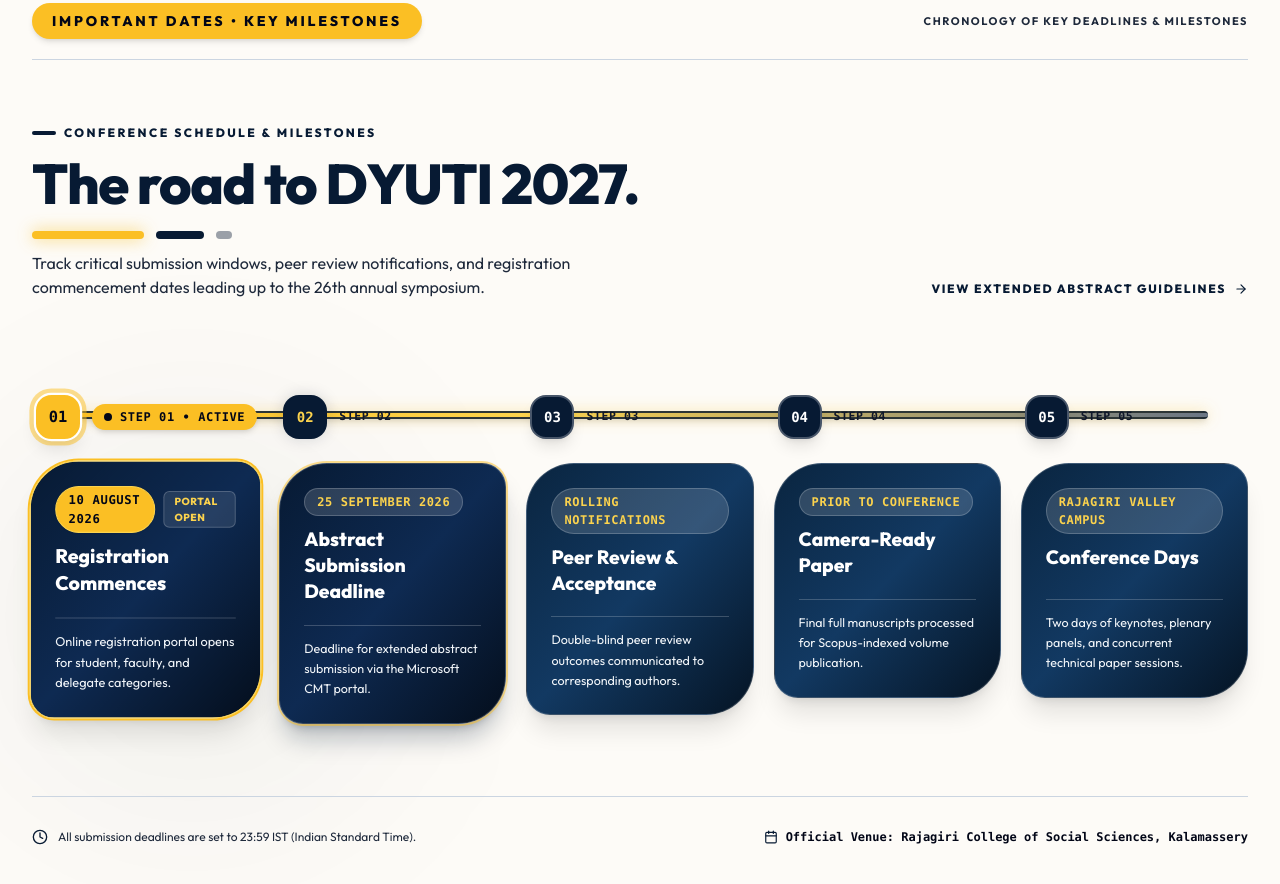
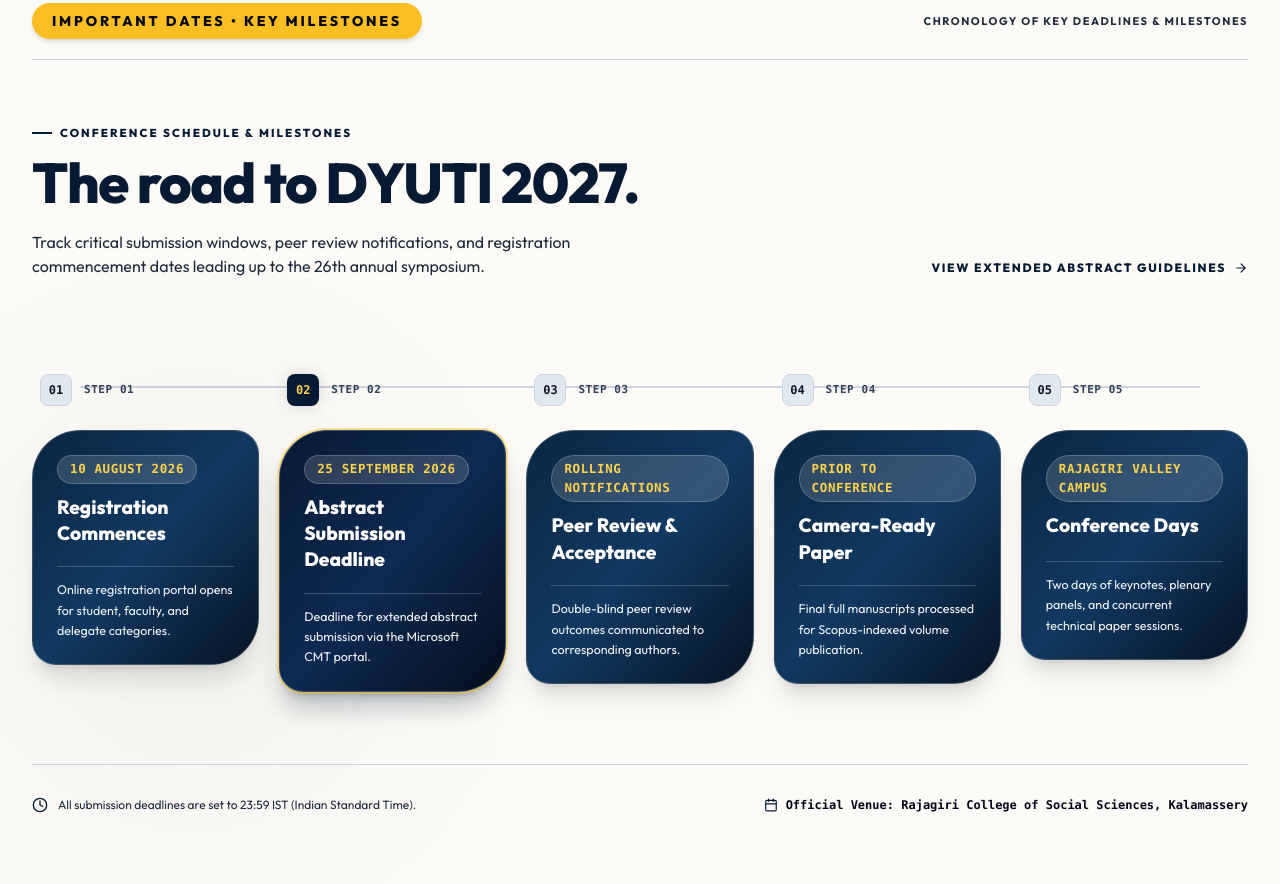
Before and after one commit to Rlabzteam/Dyuti27, a React (Vite) app: page / in a window 1280 px wide. Shown: the part 3760-4644 px from the top of the page. Built offline with nearby package versions, Linux system fonts and the light colour scheme.

Commit message:
feat: add ImportantDatesTimeline component to display conference schedule and milestones

```diff
--- a/src/components/sections/ImportantDatesTimeline.tsx
+++ b/src/components/sections/ImportantDatesTimeline.tsx
@@ -66,8 +66,8 @@
         <div className="grid grid-cols-1 lg:grid-cols-12 gap-8 mb-14 lg:mb-20 items-end">
           <div className="lg:col-span-8">
             <div className="flex items-center gap-2 mb-3">
-              <span className="w-6 h-1 bg-[#071A33] rounded-full" />
-              <span className="text-[12px] font-sans uppercase tracking-[0.2em] font-black text-[#071A33]">
+              <span className="w-5 h-0.5 bg-[#071A33]" />
+              <span className="text-[11.5px] font-sans uppercase tracking-[0.18em] font-black text-[#071A33]">
                 Conference Schedule &amp; Milestones
               </span>
             </div>
@@ -77,21 +77,13 @@
             >
               The road to DYUTI 2027.
             </h2>
-
-            {/* Signature Bold Multi-Segment Line directly under heading */}
-            <div className="flex items-center gap-3 mt-4 mb-2">
-              <span className="h-2 w-28 bg-amber-400 rounded-full shadow-[0_0_16px_rgba(247,201,72,0.8)]" />
-              <span className="h-2 w-12 bg-[#071A33] rounded-full" />
-              <span className="h-2 w-4 bg-[#071A33]/40 rounded-full" />
-            </div>
-
-            <p className="text-sm sm:text-base text-slate-800 font-sans font-medium mt-3 max-w-[620px] leading-relaxed">
+            <p className="text-sm sm:text-base text-slate-800 font-sans font-medium mt-4 max-w-[620px] leading-relaxed">
               Track critical submission windows, peer review notifications, and registration commencement dates leading up to the 26th annual symposium.
             </p>
           </div>
           <div className="lg:col-span-4 lg:text-right">
             <Link
-              to="/call_for_papers"
+              to="/call-for-papers"
               className="group inline-flex items-center gap-2 text-[12px] font-sans uppercase tracking-[0.14em] font-black text-[#071A33] hover:text-amber-600 transition-colors"
             >
               <span>View Extended Abstract Guidelines</span>
@@ -102,63 +94,38 @@
 
         {/* ── DESKTOP HORIZONTAL TIMELINE ── */}
         <div className="hidden lg:block relative pt-4 pb-4">
-          {/* HIGH VISIBILITY DUAL-LAYER ROAD/RAIL TRACK LINE */}
-          <div className="absolute top-[32px] left-10 right-10 h-[8px] bg-[#071A33] rounded-full shadow-md z-0" />
-          <div className="absolute top-[34px] left-10 right-10 h-[4px] bg-gradient-to-r from-amber-400 via-amber-300 via-40% to-white/40 rounded-full shadow-[0_0_15px_rgba(247,201,72,0.8)] z-0" />
+          {/* Main timeline track line */}
+          <div className="absolute top-[28px] left-12 right-12 h-[2px] bg-slate-300 -z-0" />
 
           <div className="grid grid-cols-5 gap-5 relative z-10">
-            {steps.map((step, idx) => {
-              const isFirstStep = step.number === '01';
-              return (
+            {steps.map((step, idx) => (
               <div key={idx} className="flex flex-col group">
-                  <div className="flex items-center gap-3 mb-6 pl-1">
+                <div className="flex items-center gap-3 mb-6 pl-2">
                   <div
-                      className={`w-11 h-11 rounded-2xl shrink-0 flex items-center justify-center font-mono text-sm font-black transition-all duration-300 group-hover:scale-115 shadow-lg ${
-                        isFirstStep
-                          ? 'bg-amber-400 text-slate-950 ring-4 ring-amber-400/50 shadow-[0_0_25px_rgba(247,201,72,0.75)] border-2 border-white scale-110'
-                          : step.isHighlight
-                          ? 'bg-[#071A33] text-amber-300 ring-4 ring-[#071A33]/30 border-2 border-amber-400 animate-pulseGlow'
-                          : 'bg-[#071A33] text-white border-2 border-slate-600 group-hover:border-amber-400 group-hover:text-amber-300'
+                    className={`w-8 h-8 rounded-lg shrink-0 flex items-center justify-center font-mono text-xs font-black transition-all duration-300 group-hover:scale-110 ${step.isHighlight
+                      ? 'bg-[#071A33] text-amber-300 ring-4 ring-[#071A33]/25 animate-pulseGlow'
+                      : 'bg-slate-200 text-slate-900 border border-slate-300 group-hover:border-[#071A33] group-hover:text-[#071A33]'
                       }`}
                   >
                     {step.number}
                   </div>
-                    {isFirstStep ? (
-                      <span className="font-mono text-[12px] font-black text-slate-950 uppercase tracking-wider bg-amber-400 px-3 py-1 rounded-full shadow-md inline-flex items-center gap-2">
-                        <span className="w-2 h-2 rounded-full bg-slate-950 animate-ping" />
-                        Step 01 &bull; Active
-                      </span>
-                    ) : (
-                      <span className="font-mono text-[11.5px] font-black text-slate-900 uppercase tracking-wider group-hover:text-[#071A33] transition-colors">
+                  <span className="font-mono text-[11px] font-black text-slate-700 uppercase tracking-wider group-hover:text-[#071A33] transition-colors">
                     Step {step.number}
                   </span>
-                    )}
                 </div>
 
                 {/* Unique Asymmetric Curved Leaf Shape Card */}
                 <div
-                    className={`rounded-[24px] rounded-tl-[48px] rounded-br-[48px] p-6 transition-all duration-300 flex flex-col justify-between min-h-[235px] border text-white shadow-xl ${
-                      isFirstStep
-                        ? 'bg-gradient-to-br from-[#071A33] via-[#0e2a52] to-[#040e1c] ring-2 ring-amber-400 border-amber-300 shadow-[0_15px_40px_rgba(7,26,51,0.35)] scale-[1.02]'
-                        : step.isHighlight
-                        ? 'bg-gradient-to-br from-[#071A33] via-[#0e2a52] to-[#040e1c] ring-2 ring-amber-400/50 border-white/20 shadow-[#071A33]/25'
-                        : 'bg-gradient-to-br from-[#0a2540] via-[#123962] to-[#051424] border-white/20 hover:scale-[1.03]'
+                  className={`rounded-[24px] rounded-tl-[48px] rounded-br-[48px] p-6 transition-all duration-300 flex flex-col justify-between min-h-[230px] border border-white/20 text-white shadow-xl ${step.isHighlight
+                    ? 'bg-gradient-to-br from-[#071A33] via-[#0e2a52] to-[#040e1c] ring-2 ring-amber-400/50 shadow-[#071A33]/25'
+                    : 'bg-gradient-to-br from-[#0a2540] via-[#123962] to-[#051424] hover:scale-[1.03]'
                     }`}
                 >
                   <div>
-                      <div className="mb-2.5 flex items-center justify-between gap-2">
-                        <span className={`inline-block font-mono text-[12px] font-black uppercase tracking-wider px-3 py-1 rounded-full border ${
-                          isFirstStep
-                            ? 'text-slate-950 bg-amber-400 border-amber-300 shadow-sm font-black'
-                            : 'text-amber-300 bg-white/15 border-white/20'
-                        }`}>
+                    <div className="mb-2.5">
+                      <span className="inline-block font-mono text-[12.5px] font-black uppercase tracking-wider text-amber-300 bg-white/15 px-3 py-1 rounded-full border border-white/20">
                         {step.date}
                       </span>
-                        {isFirstStep && (
-                          <span className="text-[10px] font-sans font-black uppercase tracking-wider text-amber-300 bg-white/10 px-2.5 py-0.5 rounded-md border border-white/20">
-                            Portal Open
-                          </span>
-                        )}
                     </div>
 
                     <h3 className="font-heading text-[1.2rem] text-white font-black leading-snug mb-2 group-hover:text-amber-300 transition-colors">
@@ -171,29 +138,21 @@
                   </p>
                 </div>
               </div>
-              );
-            })}
+            ))}
           </div>
         </div>
 
         {/* ── MOBILE VERTICAL TIMELINE ── */}
         <div className="lg:hidden relative pl-8 sm:pl-10 space-y-6 sm:space-y-8">
-          {/* HIGH VISIBILITY VERTICAL ROAD/RAIL TRACK */}
-          <div className="absolute left-[12px] sm:left-[16px] top-4 bottom-4 w-[8px] bg-[#071A33] rounded-full shadow-md" />
-          <div className="absolute left-[14px] sm:left-[18px] top-4 bottom-4 w-[4px] bg-gradient-to-b from-amber-400 via-amber-300 via-50% to-white/40 rounded-full shadow-sm" />
+          <div className="absolute left-[13px] sm:left-[17px] top-4 bottom-4 w-[2px] bg-slate-300" />
 
-          {steps.map((step, idx) => {
-            const isFirstStep = step.number === '01';
-            return (
+          {steps.map((step, idx) => (
             <div key={idx} className="relative group">
               {/* Stepper Node */}
               <div
-                  className={`absolute -left-[32px] sm:-left-[36px] top-4 w-9 h-9 rounded-xl flex items-center justify-center font-mono text-[11px] font-black transition-transform duration-300 group-hover:scale-115 shadow-md ${
-                    isFirstStep
-                      ? 'bg-amber-400 text-slate-950 ring-4 ring-amber-400/50 shadow-lg border-2 border-white scale-110'
-                      : step.isHighlight
-                      ? 'bg-[#071A33] text-amber-300 ring-4 ring-[#071A33]/25 border-2 border-amber-400'
-                      : 'bg-[#071A33] text-white border-2 border-slate-600'
+                className={`absolute -left-[29px] sm:-left-[33px] top-4 w-7 h-7 rounded-lg flex items-center justify-center font-mono text-[10px] font-black transition-transform duration-300 group-hover:scale-110 ${step.isHighlight
+                  ? 'bg-[#071A33] text-amber-300 ring-4 ring-[#071A33]/25'
+                  : 'bg-[#071A33] text-white border border-white/20'
                   }`}
               >
                 {step.number}
@@ -201,27 +160,15 @@
 
               {/* Unique Asymmetric Curved Leaf Shape Card */}
               <div
-                  className={`rounded-[24px] rounded-tl-[44px] rounded-br-[44px] p-5 sm:p-6 text-white border transition-all duration-300 shadow-xl ${
-                    isFirstStep
-                      ? 'bg-gradient-to-br from-[#071A33] via-[#0e2a52] to-[#040e1c] ring-2 ring-amber-400 border-amber-300'
-                      : step.isHighlight
-                      ? 'bg-gradient-to-br from-[#071A33] via-[#0e2a52] to-[#040e1c] ring-2 ring-amber-400/50 border-white/20'
-                      : 'bg-gradient-to-br from-[#0a2540] via-[#123962] to-[#051424] border-white/20'
+                className={`rounded-[24px] rounded-tl-[44px] rounded-br-[44px] p-5 sm:p-6 text-white border border-white/20 transition-all duration-300 shadow-xl ${step.isHighlight
+                  ? 'bg-gradient-to-br from-[#071A33] via-[#0e2a52] to-[#040e1c] ring-2 ring-amber-400/50'
+                  : 'bg-gradient-to-br from-[#0a2540] via-[#123962] to-[#051424]'
                   }`}
               >
                 <div className="flex items-center gap-3 mb-2">
-                    <span className={`font-mono text-[12px] font-black uppercase tracking-wider px-3 py-0.5 rounded-full border ${
-                      isFirstStep
-                        ? 'text-slate-950 bg-amber-400 border-amber-300 font-black'
-                        : 'text-amber-300 bg-white/15 border-white/20'
-                    }`}>
+                  <span className="font-mono text-[12px] font-black uppercase tracking-wider text-amber-300 bg-white/15 px-3 py-0.5 rounded-full border border-white/20">
                     {step.date}
                   </span>
-                    {isFirstStep && (
-                      <span className="text-[10px] font-sans font-black uppercase tracking-wider text-amber-300 bg-white/10 px-2.5 py-0.5 rounded-md border border-white/20">
-                        Portal Open
-                      </span>
-                    )}
                 </div>
 
                 <h3 className="font-heading text-[1.25rem] sm:text-[1.4rem] text-white font-black leading-snug mb-2 group-hover:text-amber-300 transition-colors">
@@ -233,8 +180,7 @@
                 </p>
               </div>
             </div>
-            );
-          })}
+          ))}
         </div>
 
         {/* ── FOOTER ── */}
```
Lines whose indentation alone changed are shown as unchanged.
